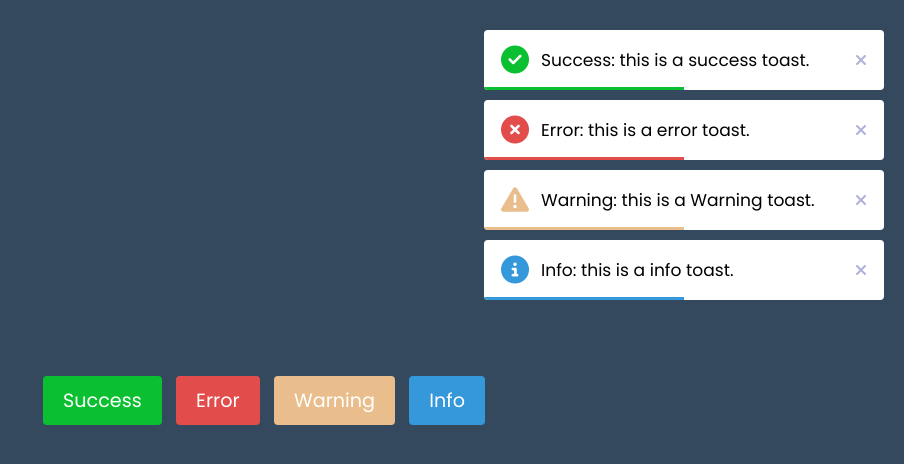
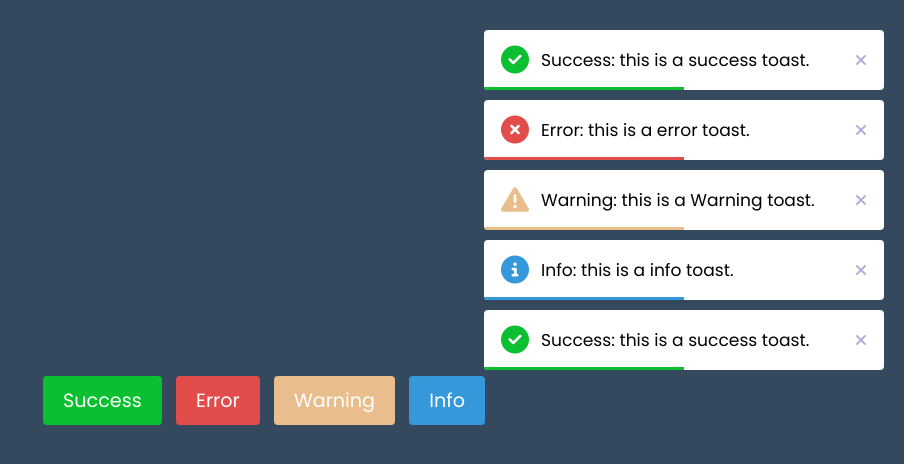
Before and after one commit to menegass0/javascrpit-learning-projects, a plain HTML site: page toast-notification/index.html in a window 1280 px wide. Both pictures are taken after a click on the button "Success". Shown: the whole page, without its empty margins (376-1280 px from the left). Drawn offline with Linux system fonts and the light colour scheme.

Commit message:
appending-a-new-toast-to-notifications

```diff
--- a/toast-notification/index.html
+++ b/toast-notification/index.html
@@ -7,6 +7,7 @@
     <title>Document</title>
     <link rel="stylesheet" href="style.css">
     <script src="https://kit.fontawesome.com/e6f0797e64.js" crossorigin="anonymous"></script>
+    <script src="script.js" defer></script>
 </head>
 <body>
     <ul class="notifications">
--- /dev/null
+++ b/toast-notification/script.js
@@ -0,0 +1,19 @@
+const notifications = document.querySelector(".notifications"),
+buttons = document.querySelectorAll(".buttons .btn");
+
+const createToast = (id) =>{
+    const toast = document.createElement("li");//creating a new 'li' element for the toast
+    toast.className = `toast ${id}`;//Setting the class for the toast
+    toast.innerHTML =  `<div class="column">
+                        <i class="fa-solid fa-circle-check"></i>
+                        <span>Success: this is a success toast.</span>
+                        </div>
+                        <i class="fa-solid fa-xmark"></i>`;
+
+    notifications.appendChild(toast);
+}
+
+//adding a click event listener to each button to creat a toat when clicked
+buttons.forEach(btn =>{
+    btn.addEventListener("click", () => createToast(btn.id));
+})
```
